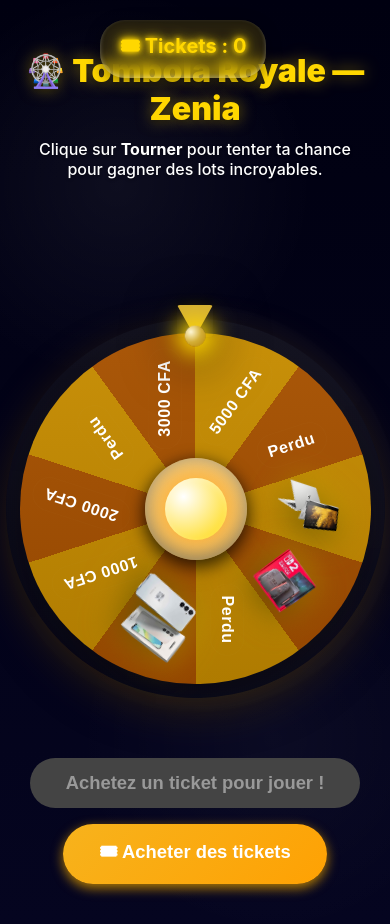
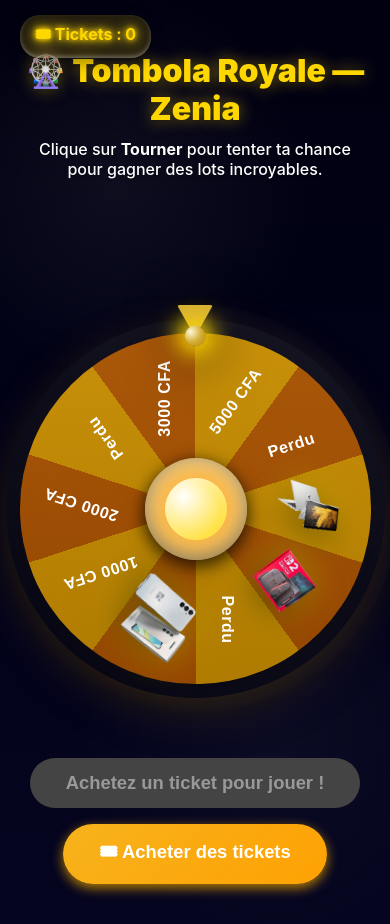
Before and after one commit to NebularForge/zenia-tombola-frontend, a React (Create React App) app: page /tombola in a window 390 px wide. Built offline with nearby package versions, Linux system fonts and the light colour scheme.

Commit message:
Amélioration du css

```diff
--- a/src/tombola/tombola.css
+++ b/src/tombola/tombola.css
@@ -773,6 +773,15 @@ animation: btnGradient 4s ease infinite;
     font-size: 1rem;
     padding: 0 10px;
   }
+
+  .ticket-counter {
+    left: 20px;          /* plus proche du bord */
+    top: 15px;           /* légèrement plus bas */
+    font-size: 16px;     /* texte plus petit */
+    padding: 8px 15px;   /* padding réduit */
+    border-radius: 20px; /* légèrement moins arrondi */
+  }
+
     .seg-img { width: 80px; height: 80px; right: 20px; top: 80px; }
     .seg-text { font-size: 1rem; right: 30px; top: 120px; }
     .tw-pointer { top: 20px; } /* déplacé vers le bas */
@@ -788,6 +797,14 @@ animation: btnGradient 4s ease infinite;
   .tw-sub {
     font-size: 1.1rem;
   }
+
+  .ticket-counter {
+    left: 50px;          /* ajustement position */
+    top: 18px;
+    font-size: 18px;     /* taille un peu plus grande */
+    padding: 10px 18px;
+    border-radius: 22px;
+  }
     .tw-wheel { width: 70vw; height: 70vw; }
     .seg-img { width: 100px; height: 100px; right: 30px; top: 100px; }
     .seg-text { font-size: 1.2rem; right: 40px; top: 140px; }
@@ -802,6 +819,13 @@ animation: btnGradient 4s ease infinite;
   .tw-sub {
     font-size: 1.3rem;
   }
+  .ticket-counter {
+    left: 150px;         /* plus éloigné du bord */
+    top: 25px;
+    font-size: 22px;     /* texte plus grand */
+    padding: 14px 25px;
+    border-radius: 28px;
+  }
     .tw-wheel-wrap { width: 45vw; }
     .tw-wheel { width: 45vw; height: 45vw; }
     .seg-img { width: 170px; height: 170px; right: 50px; top: 140px; }
```
